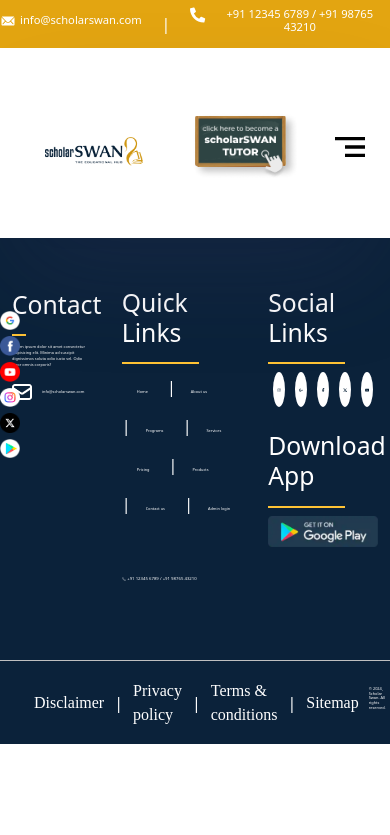
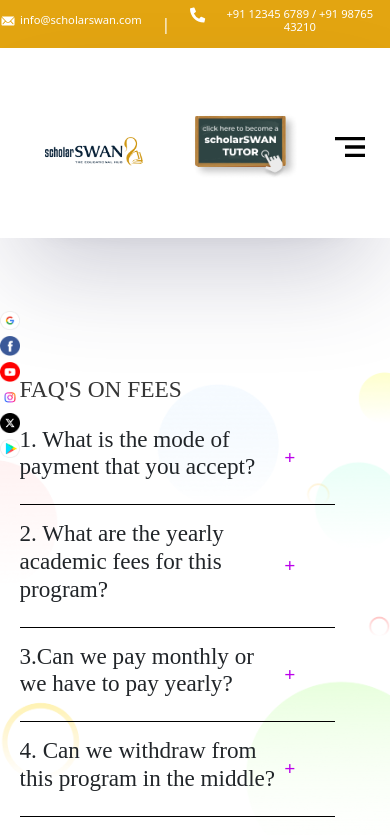
Before and after one commit to lokesbs0608/scholarSwan_bts, a React (Vite) app: page /faq in a window 390 px wide. Before the commit this address had no page. Shown: the top 835 px of the page. Built offline with nearby package versions, Linux system fonts and the light colour scheme.

Commit message:
faq looping

```diff
--- /dev/null
+++ b/src/pages/faq/Faq.scss
@@ -0,0 +1,134 @@
+.faq-main {
+    // background-image: url('../../../public/FAQBackground.svg');
+    // background-repeat: no-repeat;
+    // background-size: cover;
+    // background-position: center;
+    font-family: Montserrat;
+    width: 100%;
+    padding: 0 13%;
+    background: url('../../Images/faq_bg.png') no-repeat;
+    background-size: cover;
+    background-position: center;
+
+    .section-faq {
+      width: 75%;
+      margin-top: 15vh;
+      padding-top: 50px;
+      padding-bottom: 100px;
+    }
+
+    .section2-faq {
+      width: 75%;
+      padding-bottom: 100px;
+    }
+
+    .questions {
+      position: relative;
+      display: block;
+      border-bottom: 1px solid #000;
+      overflow: hidden;
+
+      .accordion-title {
+        display: flex;
+        align-items: center;
+        justify-content: space-between;
+        padding: 15px 0;
+        h3 {
+          font-weight: 600;
+        }
+      }
+    }
+      .sign {
+        font-size: 2vw;
+        font-weight: 600;
+        color: #bb00ea;
+        padding-right: 40px;
+        cursor: pointer;
+      }
+    h1 {
+      font-size: 2vw;
+      color: #363636;
+    }
+
+    @media (max-width: 767px) {
+      .section-faq {
+        width: 90%;
+        padding-top: 10px;
+        padding-bottom: 10px;
+        margin-right: -10%;
+
+        .questions {
+          p {
+            font-size: 15px;
+            margin-bottom: 30px;
+            margin-top: 30px;
+          }
+
+          .sign {
+            font-size: 5vw;
+            padding-right: 40px;
+          }
+        }
+        h1 {
+          font-size: 6vw;
+        }
+      }
+    }
+  }
+  @media (max-width: 768px) {
+    .faq-main {
+      padding: 0 5%;
+      h1 {
+        font-size: 5vw;
+        color: #363636;
+      }
+      .section2-faq {
+        width: 90%;
+        padding-bottom: 100px;
+      }
+      .questions {
+        .sign {
+          font-size: 5vw;
+          font-weight: 600;
+          color: #bb00ea;
+          padding-right: 40px;
+          cursor: pointer;
+        }
+      }
+    }
+  }
+
+
+
+  .accordion {
+    width: 100%;
+  }
+
+  .title {
+    display: flex;
+    align-items: center;
+    cursor: pointer;
+    justify-content: space-between;
+    padding: 15px 0;
+    h3 {
+      font-weight: 500;
+    }
+  }
+
+  .contents {
+    max-height: 0;
+    overflow: hidden;
+    transition: max-height 0.5s cubic-bezier(0, 1, 0, 1);
+          // padding-bottom: 10px;
+          p {
+            color: #bb00ea;
+            font-size: 15px;
+            font-weight: 500;
+            transition: all ease 1s;
+          }
+  }
+
+  .contents.showContent {
+    max-height: 9999px;
+    transition: max-height 0.5s cubic-bezier(1, 0, 1, 0);
+  }
--- /dev/null
+++ b/src/pages/faq/index.jsx
@@ -0,0 +1,113 @@
+import React, { useState } from "react";
+import "./Faq.scss";
+import classNames from "classnames";
+
+export default function Faq() {
+  const [selected, setSelected] = useState("");
+
+  const FaqObj = [
+    {
+      title: "FAQ'S ON FEES",
+      questionAndAns: [
+        {
+          title: "1. What is the mode of payment that you accept?",
+          content: "UPI, CREDIT CARD, DEBIT CARD, NET BANKING PAYMENT",
+        },
+        {
+          title: "2. What are the yearly academic fees for this program?",
+          content: "Depending on the course.",
+        },
+        {
+          title: "3.Can we pay monthly or we have to pay yearly?",
+          content: "Yes",
+        },
+        {
+          title: "4. Can we withdraw from this program in the middle?",
+          content: "Yes",
+        },
+        {
+          title: "5.Do we get a refund?",
+          content: "No",
+        },
+        {
+          title: "6. Do we get a receipt of our Payments?",
+          content: "yes",
+        },
+      ],
+    },
+    {
+      title: "FAQ’S ON CUSTOMER RELATIONSHIP MANAGEMENT",
+      questionAndAns: [
+        {
+          id: 7,
+          title: "1. How do you communicate with parents?",
+          content: "Communicate on call, Google Meet, Zoom meet.",
+        },
+        {
+          id: 8,
+          title: "2. Are there any PTMs conducted?",
+          content: "yes",
+        },
+        {
+          id: 9,
+          title: "3. How often do you conduct PTMs with parents?",
+          content: "on Requirement",
+        },
+        {
+          id: 10,
+          title: "4. Can parents book appointments if they need to?",
+          content: "yes",
+        },
+      ],
+    },
+    {
+      title: "FAQ’S ON LIVE ONLINE CLASSES",
+      questionAndAns: [
+        {
+          id: 11,
+          title: "1. What makes your 3D infrastructure outstanding?",
+          content:
+            "Our 3D infrastructure stands out by providing an immersive learning experience. It allows students to visualize complex concepts and engage with the content in a dynamic and visually compelling manner, enhancing their understanding and retention of the material.",
+        },
+      ],
+    },
+  ];
+
+  return (
+    <>
+      <div className="faq-main ">
+        {FaqObj.map((item, index) => {
+          return (
+            <div id="section1-faq" className="section-faq">
+              <h1>{item?.title}</h1>
+              <div className="wrapper">
+                <div className="accordion">
+                  {item?.questionAndAns.map((item, i) => (
+                    <div key={item.id} className="item questions">
+                      <div
+                        className="title "
+                        onClick={() => setSelected(item?.title)}
+                      >
+                        <h3> {item.title}</h3>
+                        <span className="sign">
+                          {selected === item?.title ? "-" : "+"}
+                        </span>
+                      </div>
+                      <div
+                        className={classNames("contents", {
+                          showContent: selected === i,
+                        })}
+                      >
+                        <p> {item.content}</p>
+                      </div>
+                    </div>
+                  ))}
+                </div>
+              </div>
+            </div>
+          );
+        })}
+      </div>
+    </>
+  );
+}
--- a/src/routes/index.jsx
+++ b/src/routes/index.jsx
@@ -5,6 +5,7 @@ import Program from "../pages/program";
 import Services from "../pages/services";
 import About from "../pages/about";
 import ContactUs from "../pages/Contactus";
+import FAQ from "../pages/faq";
 
 const Routers = () => {
   return (
@@ -15,6 +16,7 @@ const Routers = () => {
         <Route path="/services" Component={Services} />
         <Route path="/about" Component={About} />
         <Route path="/contact" Component={ContactUs} />
+        <Route path="/faq" Component={FAQ} />
       </Routes>
     </div>
   );
```
